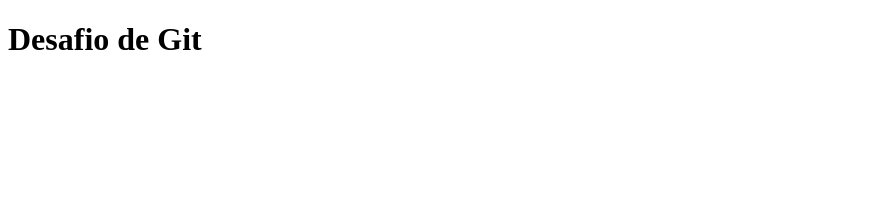
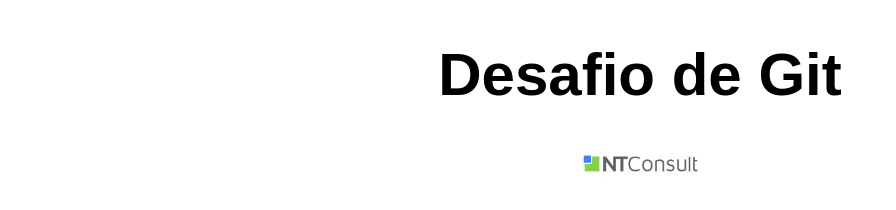
Before and after one commit to eduqn/DesafioGit, a plain HTML site: page index.html in a window 1280 px wide. Shown: the whole page, without its empty margins (0-896 px from the left). Drawn offline with Linux system fonts and the light colour scheme.

Commit message:
Update versao01-index.html
Alterando o arquivo index.html

```diff
--- a/index.html
+++ b/index.html
@@ -5,7 +5,11 @@
 <meta charset="utf-8">
 </head>
 <body>
-<h1>Desafio de Git </h1>
-
+<font style = 'font-size: 30px' face="Arial" align="center">
+    <h1 >Desafio de Git </h1>
+</font>
+<center>
+    <img src="imagens/ntconsult.jpg" width="10%" height="20%" >
+</center>
 </body>
 </html>
```
Also changed, not shown: imagens/CaneCorso.jpg (deleted), imagens/ntconsult.jpg (added).
